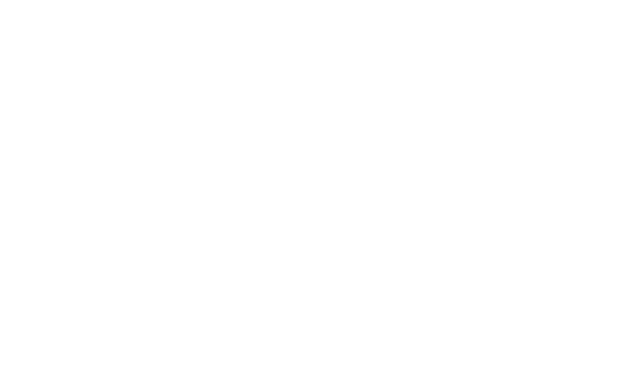
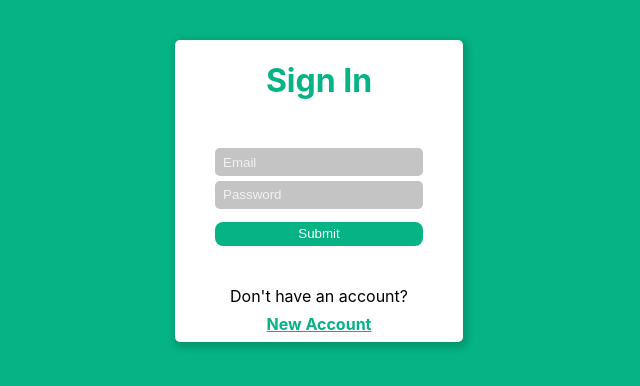
Before and after one commit to Ivcota/panama-territory-client, a React (Create React App) app: page /login in a window 1280 px wide. Before the commit this address had no page. Shown: the top 386 px of the page, without its empty margins (321-961 px from the left). Built offline with nearby package versions, Linux system fonts and the light colour scheme.

Commit message:
added basic login page with possible css. Also added redirect on form submit

```diff
--- a/package.json
+++ b/package.json
@@ -10,6 +10,8 @@
     "@types/node": "^12.0.0",
     "@types/react": "^17.0.0",
     "@types/react-dom": "^17.0.0",
+    "classnames": "^2.3.1",
+    "formik": "^2.2.9",
     "react": "^17.0.2",
     "react-dom": "^17.0.2",
     "react-router-dom": "^6.0.2",
@@ -41,5 +43,8 @@
       "last 1 firefox version",
       "last 1 safari version"
     ]
+  },
+  "devDependencies": {
+    "@types/testing-library__jest-dom": "^5.14.1"
   }
 }
--- a/public/index.html
+++ b/public/index.html
@@ -24,7 +24,7 @@
       work correctly both with client-side routing and a non-root public URL.
       Learn how to configure a non-root public URL by running `npm run build`.
     -->
-    <title>React App</title>
+    <title>Panama Territory App</title>
   </head>
   <body>
     <noscript>You need to enable JavaScript to run this app.</noscript>
--- a/src/App.tsx
+++ b/src/App.tsx
@@ -1,7 +1,9 @@
 import React from "react";
 import { BrowserRouter, Route, Routes } from "react-router-dom";
 import About from "./pages/About";
+import Dashboard from "./pages/Dashboard";
 import Home from "./pages/Home";
+import Login from "./pages/Login";
 
 function App() {
   return (
@@ -9,6 +11,8 @@ function App() {
       <Routes>
         <Route path="/" element={<Home />} />
         <Route path="/about" element={<About />} />
+        <Route path="/login" element={<Login />} />
+        <Route path="/dashboard" element={<Dashboard />} />
       </Routes>
     </BrowserRouter>
   );
--- a/src/index.css
+++ b/src/index.css
@@ -1,13 +1,18 @@
+:root {
+  --base: #05b384;
+  background-color: var(--base);
+}
+
 body {
   margin: 0;
-  font-family: -apple-system, BlinkMacSystemFont, 'Segoe UI', 'Roboto', 'Oxygen',
-    'Ubuntu', 'Cantarell', 'Fira Sans', 'Droid Sans', 'Helvetica Neue',
+  font-family: -apple-system, BlinkMacSystemFont, "Segoe UI", "Roboto", "Oxygen",
+    "Ubuntu", "Cantarell", "Fira Sans", "Droid Sans", "Helvetica Neue",
     sans-serif;
   -webkit-font-smoothing: antialiased;
   -moz-osx-font-smoothing: grayscale;
 }
 
 code {
-  font-family: source-code-pro, Menlo, Monaco, Consolas, 'Courier New',
+  font-family: source-code-pro, Menlo, Monaco, Consolas, "Courier New",
     monospace;
 }
--- /dev/null
+++ b/src/pages/Dashboard.tsx
@@ -0,0 +1,11 @@
+import React from "react";
+
+const Dashboard = () => {
+  return (
+    <div>
+      <h1>Dashbaord</h1>
+    </div>
+  );
+};
+
+export default Dashboard;
--- /dev/null
+++ b/src/pages/Login.tsx
@@ -0,0 +1,62 @@
+import classNames from "classnames";
+import { useFormik } from "formik";
+import React from "react";
+import { useNavigate } from "react-router";
+import { Link } from "react-router-dom";
+import styles from "./styles/Login.module.css";
+
+// Draft Page. Feel free to restyle as needed.
+const Login = () => {
+  const navigate = useNavigate();
+
+  const formik = useFormik({
+    initialValues: {
+      email: "",
+      password: "",
+    },
+    onSubmit: ({ email, password }) => {
+      console.log(email, password);
+      navigate("/dashboard");
+    },
+  });
+
+  return (
+    <div>
+      <div className={classNames(styles.row)}>
+        <div className={classNames(styles.card)}>
+          <h1 className={classNames(styles.card__title)}>Sign In</h1>
+          <form
+            className={classNames(styles.card__form)}
+            onSubmit={formik.handleSubmit}
+          >
+            <input
+              className={classNames(styles.card__input)}
+              placeholder="Email"
+              type="text"
+            />
+            <input
+              className={classNames(styles.card__input)}
+              placeholder="Password"
+              type="password"
+            />
+            <input
+              className={classNames(styles["card__submit-button"])}
+              type="submit"
+            />
+          </form>
+          <p className={classNames(styles.card__text)}>
+            Don't have an account?
+          </p>
+          <Link
+            className={classNames(styles["card__new-account-text"])}
+            to={""}
+          >
+            New Account
+          </Link>
+        </div>
+      </div>
+    </div>
+  );
+};
+
+export default Login;
--- /dev/null
+++ b/src/pages/styles/Login.module.css
@@ -0,0 +1,67 @@
+.row {
+  display: flex;
+  flex-direction: column;
+  align-items: center;
+  padding-top: 5vh;
+}
+
+.card {
+  display: flex;
+  flex-direction: column;
+  align-items: center;
+  background-color: white;
+  width: 18rem;
+  border-radius: 5px;
+  box-shadow: 2px 3px 6px 3px rgba(0, 0, 0, 0.15);
+}
+
+.card__text {
+  margin: 0.5rem 0;
+}
+
+.card__title {
+  color: var(--base);
+  margin-bottom: 3rem;
+}
+
+.card__input {
+  padding: 0.4rem 0.5rem;
+  border-radius: 5px;
+  border: none;
+
+  background-color: #c4c4c4;
+}
+
+.card__input::placeholder {
+  color: hsl(0, 0%, 95%);
+}
+
+.card__form {
+  display: flex;
+  flex-direction: column;
+  gap: 0.3rem;
+  width: 13rem;
+}
+
+.card__submit-button {
+  background-color: var(--base);
+  color: white;
+  /* outline: none; */
+  border: none;
+  border-radius: 8px;
+  padding: 0.3rem 0rem;
+  transition: all;
+  transition-duration: 300ms;
+  margin-top: 0.5rem;
+  margin-bottom: 2rem;
+}
+
+.card__submit-button:hover {
+  background-color: hsl(164, 95%, 48%);
+}
+
+.card__new-account-text {
+  color: var(--base);
+  font-weight: bold;
+  margin-bottom: 0.5rem;
+}
```
Also changed, not shown: 1 other file (tests, documents, lock files or other folders).
